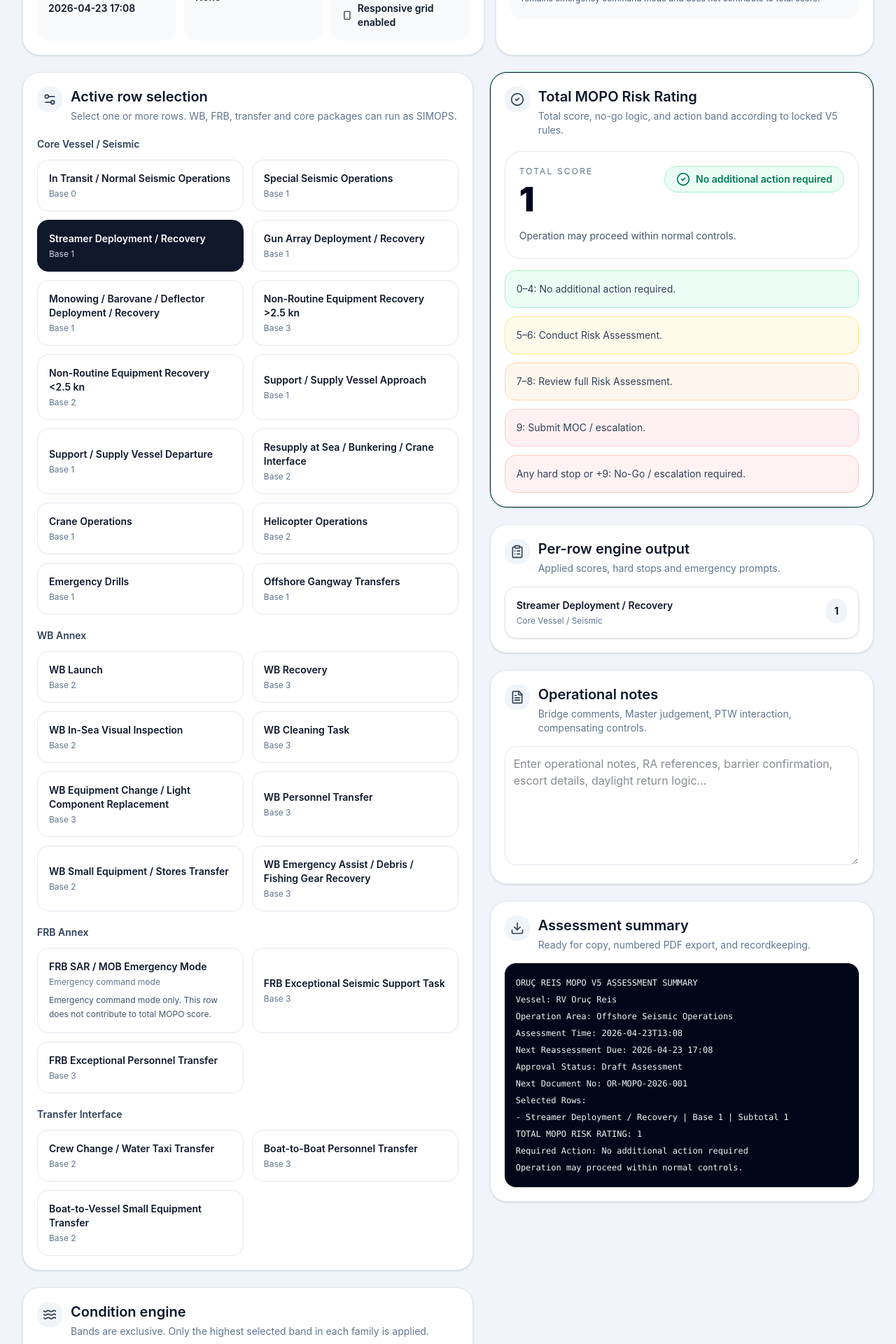
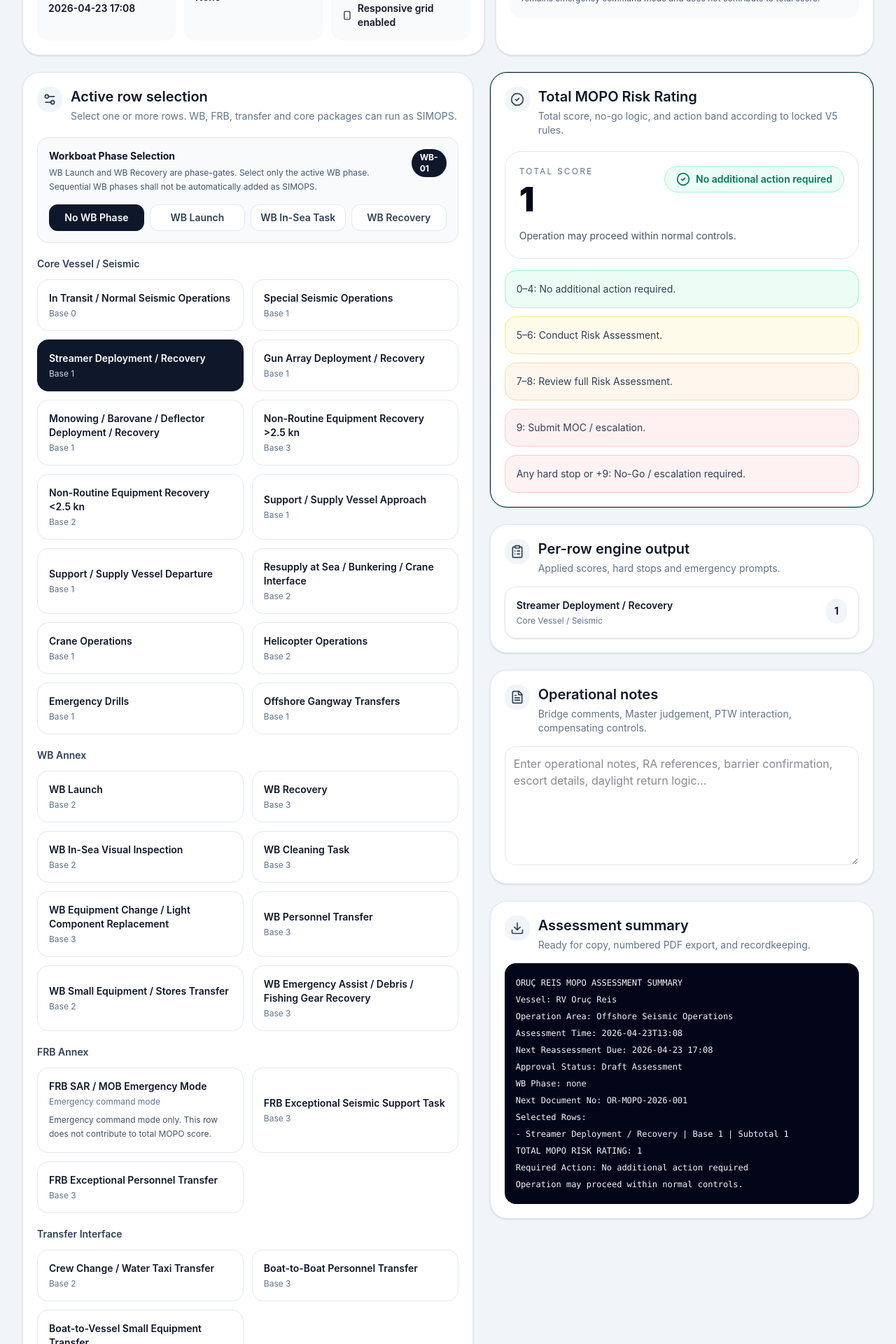
Before and after one commit to qhse2026/MOPO, a React (Vite) app: page / in a window 1280 px wide. Shown: the part 580-2500 px from the top of the page at 70% size. Built offline with nearby package versions, Linux system fonts and the light colour scheme.

Commit message:
add workboat phase based scoring logic

```diff
--- a/src/App.tsx
+++ b/src/App.tsx
@@ -19,6 +19,7 @@ import {
 
 type Family = "core" | "wb" | "frb" | "transfer";
 type RowMode = "scored" | "emergency";
+type WbPhase = "none" | "launch" | "inSea" | "recovery";
 type ColumnKey =
   | "windGt16"
   | "windGt20"
@@ -62,6 +63,7 @@ type BarrierRequirementsState = Record<string, Partial<Record<BarrierRequirement
 
 type StoredState = {
   selectedRows?: string[];
+  wbPhase?: WbPhase;
   barrierRequirements?: BarrierRequirementsState;
   assessmentAt?: string;
   vesselName?: string;
@@ -495,6 +497,9 @@ const ROWS: RowConfig[] = [
     boatMechanicalConcern: 9,
   }, ["commsLost", "windGt27", "waveGt3_0", "visibilityLt1", "electricalStorm", "boatMechanicalConcern"]),
 ];
+
+const WB_LAUNCH_ROW_ID = "wb_launch";
+const WB_RECOVERY_ROW_ID = "wb_recovery";
 
 function pad(value: number): string {
   return String(value).padStart(2, "0");
@@ -656,6 +661,7 @@ function getBarrierToggleLabel(key: BarrierRequirementKey): string {
 
 export default function OrucReisMopoV5App() {
   const [selectedRows, setSelectedRows] = useState<string[]>(["streamer_deploy_recovery"]);
+  const [wbPhase, setWbPhase] = useState<WbPhase>("none");
   const [barrierRequirements, setBarrierRequirements] = useState<BarrierRequirementsState>(buildDefaultBarrierRequirements());
   const [assessmentAt, setAssessmentAt] = useState<string>(formatDateTimeLocal());
   const [vesselName, setVesselName] = useState<string>("RV Oruç Reis");
@@ -690,6 +696,7 @@ export default function OrucReisMopoV5App() {
     try {
       const parsed = JSON.parse(raw) as StoredState;
       setSelectedRows(Array.isArray(parsed.selectedRows) && parsed.selectedRows.length ? parsed.selectedRows : ["streamer_deploy_recovery"]);
+      setWbPhase(parsed.wbPhase || "none");
       setBarrierRequirements(parsed.barrierRequirements ?? buildDefaultBarrierRequirements());
       setAssessmentAt(parsed.assessmentAt || formatDateTimeLocal());
       setVesselName(parsed.vesselName || "RV Oruç Reis");
@@ -723,6 +730,7 @@ export default function OrucReisMopoV5App() {
   useEffect(() => {
     const payload: StoredState = {
       selectedRows,
+      wbPhase,
       barrierRequirements,
       assessmentAt,
       vesselName,
@@ -752,6 +760,7 @@ export default function OrucReisMopoV5App() {
     window.localStorage.setItem("mopo-site-v5", JSON.stringify(payload));
   }, [
     selectedRows,
+    wbPhase,
     barrierRequirements,
     assessmentAt,
     vesselName,
@@ -819,7 +828,26 @@ export default function OrucReisMopoV5App() {
     ]
   );
 
-  const selectedRowObjects = useMemo(() => ROWS.filter((row) => selectedRows.includes(row.id)), [selectedRows]);
+  const effectiveSelectedRows = useMemo(() => {
+  const withoutWbPhaseGates = selectedRows.filter(
+    (rowId) => rowId !== WB_LAUNCH_ROW_ID && rowId !== WB_RECOVERY_ROW_ID
+  );
+
+  if (wbPhase === "launch") {
+    return [...withoutWbPhaseGates, WB_LAUNCH_ROW_ID];
+  }
+
+  if (wbPhase === "recovery") {
+    return [...withoutWbPhaseGates, WB_RECOVERY_ROW_ID];
+  }
+
+  return withoutWbPhaseGates;
+}, [selectedRows, wbPhase]);
+
+const selectedRowObjects = useMemo(
+  () => ROWS.filter((row) => effectiveSelectedRows.includes(row.id)),
+  [effectiveSelectedRows]
+);
 
   const evaluation = useMemo(() => {
     const rows = selectedRowObjects.map((row) => {
@@ -880,12 +908,13 @@ export default function OrucReisMopoV5App() {
 
   const summaryText = useMemo(() => {
     const lines: string[] = [
-      "ORUÇ REIS MOPO V5 ASSESSMENT SUMMARY",
+      "ORUÇ REIS MOPO ASSESSMENT SUMMARY",
       `Vessel: ${vesselName}`,
       `Operation Area: ${operationArea}`,
       `Assessment Time: ${assessmentAt}`,
       `Next Reassessment Due: ${nextReassessmentAt}`,
       `Approval Status: ${approvalStatus}`,
+      `WB Phase: ${wbPhase}`,
       assessor ? `Assessor: ${assessor}` : "",
       bridgeOfficer ? `Bridge Duty Officer: ${bridgeOfficer}` : "",
       `Next Document No: ${nextDocumentNo}`,
@@ -908,7 +937,7 @@ export default function OrucReisMopoV5App() {
     lines.push("", `TOTAL MOPO RISK RATING: ${evaluation.total}`, `Required Action: ${action.title}`, action.detail);
     if (notes) lines.push("", "Notes:", notes);
     return lines.filter(Boolean).join("\n");
-  }, [vesselName, operationArea, assessmentAt, nextReassessmentAt, approvalStatus, assessor, bridgeOfficer, nextDocumentNo, evaluation, action, notes]);
+  }, [vesselName, operationArea, assessmentAt, nextReassessmentAt, approvalStatus, wbPhase, assessor, bridgeOfficer, nextDocumentNo, evaluation, action, notes]);
 
   const groupedRows = useMemo(() => {
     return {
@@ -925,6 +954,7 @@ export default function OrucReisMopoV5App() {
 
   const resetAll = () => {
     setSelectedRows(["streamer_deploy_recovery"]);
+    setWbPhase("none");
     setBarrierRequirements(buildDefaultBarrierRequirements());
     setAssessmentAt(formatDateTimeLocal());
     setVesselName("RV Oruç Reis");
@@ -966,6 +996,7 @@ export default function OrucReisMopoV5App() {
   const saveSnapshot = () => {
     const payload: StoredState = {
       selectedRows,
+      wbPhase,
       barrierRequirements,
       assessmentAt,
       vesselName,
@@ -1011,6 +1042,7 @@ export default function OrucReisMopoV5App() {
       try {
         const parsed = JSON.parse(String(reader.result)) as StoredState;
         setSelectedRows(parsed.selectedRows || ["streamer_deploy_recovery"]);
+        setWbPhase(parsed.wbPhase || "none");
         setBarrierRequirements(parsed.barrierRequirements || buildDefaultBarrierRequirements());
         setAssessmentAt(parsed.assessmentAt || formatDateTimeLocal());
         setVesselName(parsed.vesselName || "RV Oruç Reis");
@@ -1371,6 +1403,7 @@ export default function OrucReisMopoV5App() {
     { label: "Operation Area", value: operationArea },
     { label: "Assessment Time", value: assessmentAt.replace("T", " ") },
     { label: "Next Reassessment", value: nextReassessmentAt },
+    { label: "WB Phase", value: wbPhase },
     { label: "Approval Status", value: approvalStatus },
     { label: "Assessor", value: assessor || "-" },
     { label: "Bridge Duty Officer", value: bridgeOfficer || "-" },
@@ -1589,6 +1622,44 @@ export default function OrucReisMopoV5App() {
           <div className="space-y-6">
             <section className="rounded-3xl border border-slate-200 bg-white p-5 shadow-sm">
               <SectionTitle icon={<Settings2 className="h-5 w-5" />} title="Active row selection" subtitle="Select one or more rows. WB, FRB, transfer and core packages can run as SIMOPS." />
+              <div className="mt-5 rounded-2xl border border-slate-200 bg-slate-50 p-4">
+  <div className="flex flex-col gap-3 md:flex-row md:items-start md:justify-between">
+    <div>
+      <div className="text-sm font-bold text-slate-900">
+        Workboat Phase Selection
+      </div>
+      <div className="mt-1 text-xs leading-relaxed text-slate-600">
+        WB Launch and WB Recovery are phase-gates. Select only the active WB phase.
+        Sequential WB phases shall not be automatically added as SIMOPS.
+      </div>
+    </div>
+    <span className="inline-flex w-fit rounded-full bg-slate-900 px-3 py-1 text-xs font-bold text-white">
+      WB-01
+    </span>
+  </div>
+
+  <div className="mt-4 grid gap-2 sm:grid-cols-2 xl:grid-cols-4">
+    {[
+      { value: "none", label: "No WB Phase" },
+      { value: "launch", label: "WB Launch" },
+      { value: "inSea", label: "WB In-Sea Task" },
+      { value: "recovery", label: "WB Recovery" },
+    ].map((item) => (
+      <button
+        key={item.value}
+        type="button"
+        onClick={() => setWbPhase(item.value as WbPhase)}
+        className={`rounded-xl border px-3 py-2 text-sm font-semibold transition ${
+          wbPhase === item.value
+            ? "border-slate-900 bg-slate-900 text-white"
+            : "border-slate-200 bg-white text-slate-700 hover:bg-slate-50"
+        }`}
+      >
+        {item.label}
+      </button>
+    ))}
+  </div>
+</div>
               <div className="mt-5 space-y-5">
                 {(Object.keys(groupedRows) as Family[]).map((family) => (
                   <div key={family}>
```
